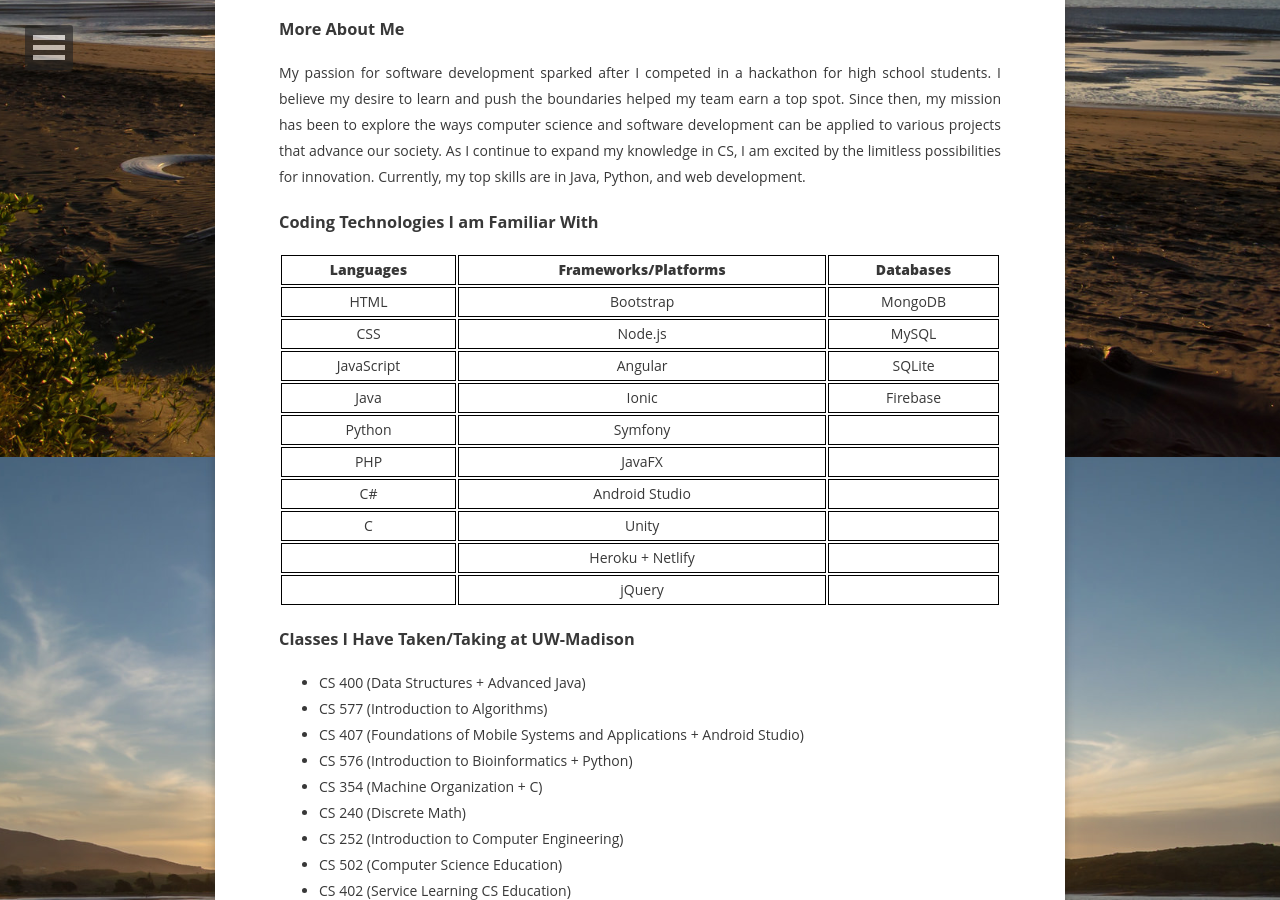
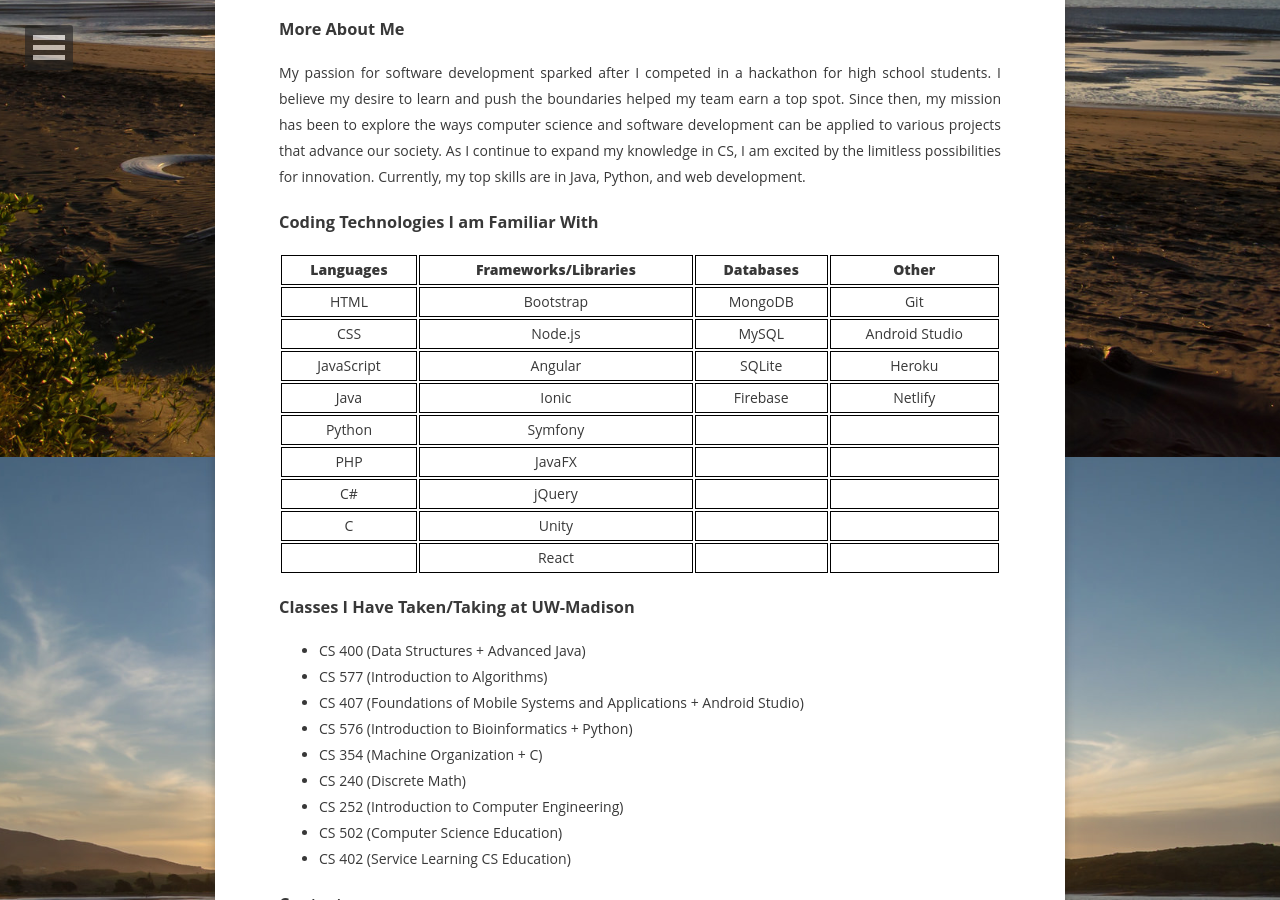
Before and after one commit to klmui/klmui2, a Jekyll site: the page built from about/index.md, in a window 1280 px wide and 900 px high, scrolled down 443 px. Built offline with Jekyll 4.4.1, drawn with Linux system fonts in a browser that asks for light colours.

Commit message:
Update skills

```diff
--- a/about/index.md
+++ b/about/index.md
@@ -26,8 +26,9 @@ My passion for software development sparked after I competed in a hackathon for
   <thead>
     <tr>
       <th style="text-align: center"><strong>Languages</strong></th>
-      <th style="text-align: center"><strong>Frameworks/Platforms</strong></th>
+      <th style="text-align: center"><strong>Frameworks/Libraries</strong></th>
       <th style="text-align: center"><strong>Databases</strong></th>
+      <th style="text-align: center"><strong>Other</strong></th>
     </tr>
   </thead>
   <tbody>
@@ -35,50 +36,54 @@ My passion for software development sparked after I competed in a hackathon for
       <td style="text-align: center">HTML</td>
       <td style="text-align: center">Bootstrap</td>
       <td style="text-align: center">MongoDB</td>
+      <td style="text-align: center">Git</td>
     </tr>
     <tr>
       <td style="text-align: center">CSS</td>
       <td style="text-align: center">Node.js</td>
       <td style="text-align: center">MySQL</td>
+      <td style="text-align: center">Android Studio</td>
     </tr>
     <tr>
       <td style="text-align: center">JavaScript</td>
       <td style="text-align: center">Angular</td>
       <td style="text-align: center">SQLite</td>
+      <td style="text-align: center">Heroku</td>
     </tr>
     <tr>
       <td style="text-align: center">Java</td>
       <td style="text-align: center">Ionic</td>
       <td style="text-align: center">Firebase</td>
+      <td style="text-align: center">Netlify</td>
     </tr>
     <tr>
       <td style="text-align: center">Python</td>
       <td style="text-align: center">Symfony</td>
+      <td style="text-align: center"></td>
       <td style="text-align: center"></td>
     </tr>
     <tr>
       <td style="text-align: center">PHP</td>
       <td style="text-align: center">JavaFX</td>
       <td style="text-align: center"></td>
+      <td style="text-align: center"></td>
     </tr>
     <tr>
       <td style="text-align: center">C#</td>
-      <td style="text-align: center">Android Studio</td>
+      <td style="text-align: center">jQuery</td>
+      <td style="text-align: center"></td>
       <td style="text-align: center"></td>
     </tr>
     <tr>
       <td style="text-align: center">C</td>
       <td style="text-align: center">Unity</td>
       <td style="text-align: center"></td>
-    </tr>
-    <tr>
-      <td style="text-align: center"></td>
-      <td style="text-align: center">Heroku + Netlify</td>
       <td style="text-align: center"></td>
     </tr>
     <tr>
       <td style="text-align: center"></td>
-      <td style="text-align: center">jQuery</td>
+      <td style="text-align: center">React</td>
+      <td style="text-align: center"></td>
       <td style="text-align: center"></td>
     </tr>
   </tbody>
```
